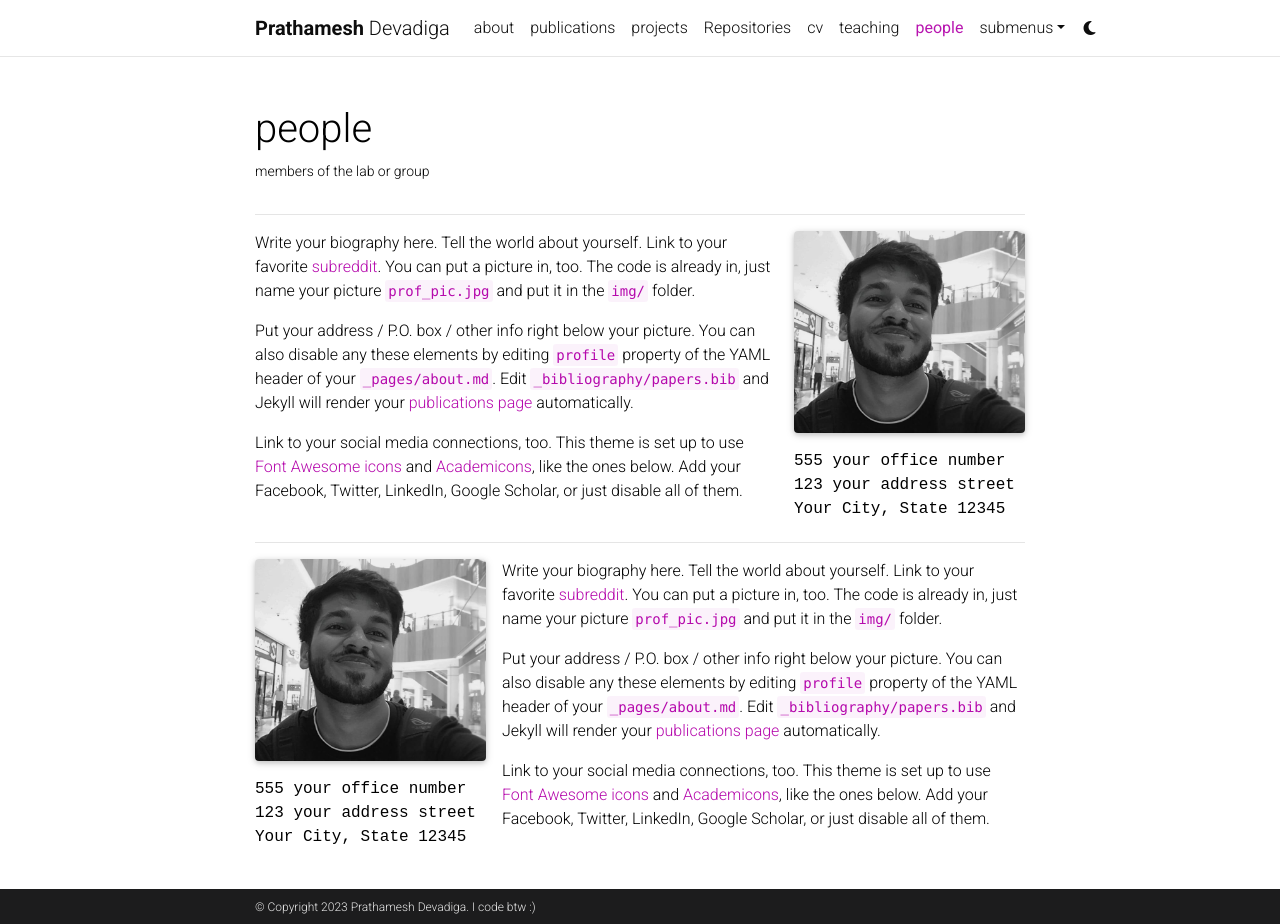
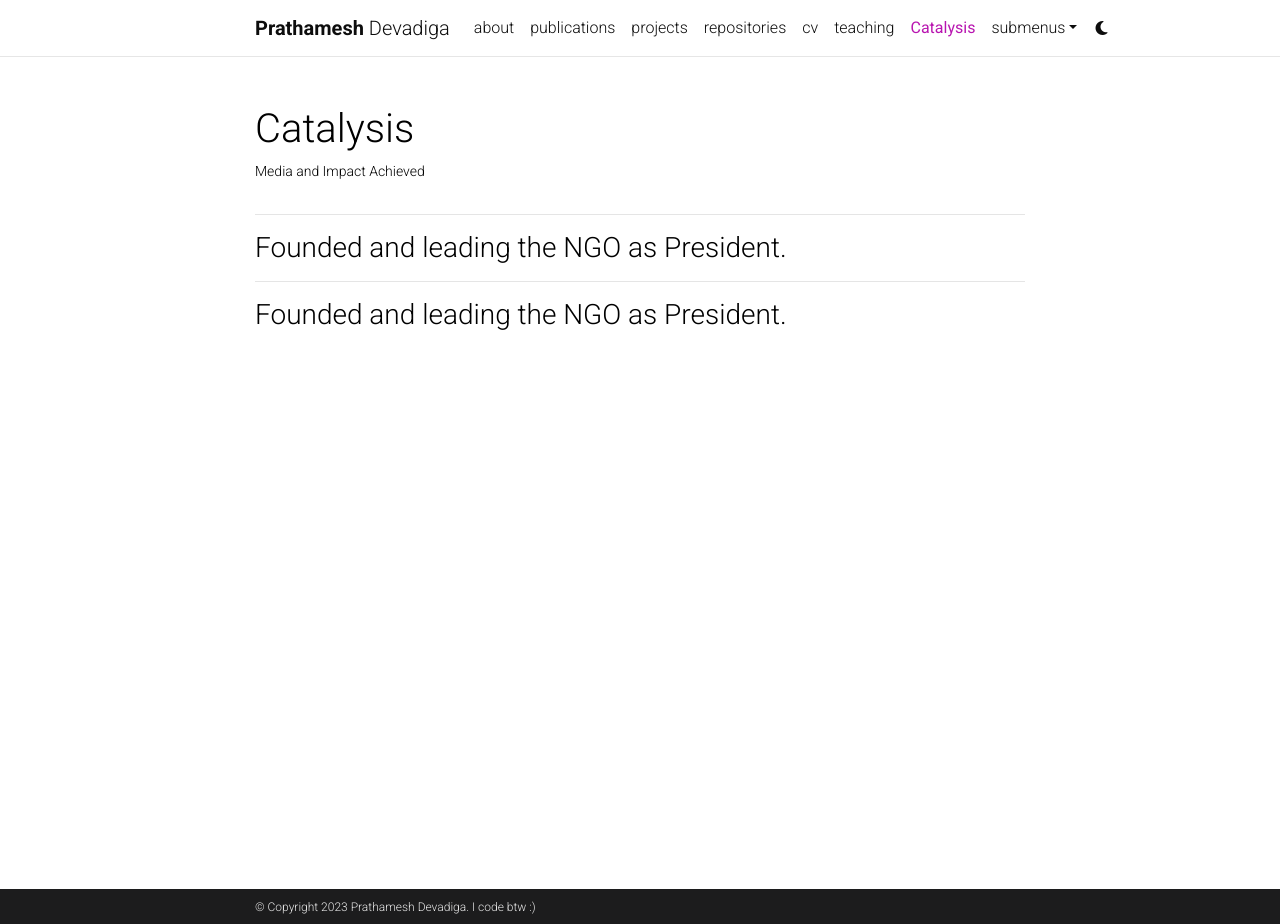
Before and after one commit to devadigapratham/devadigapratham.github.io, a Jekyll site: the page built from _pages/profiles.md, in a window 1280 px wide and 924 px high. Built offline with Jekyll 4.4.1, drawn with Linux system fonts in a browser that asks for light colours; full-size pictures stand in for the smaller copies a plugin makes; comment, search, counter and statistics services are not loaded; a style sheet for code colours, icons or effects is not loaded.

Commit message:
minor issues resolved

```diff
--- a/_pages/about_einstein.md
+++ b/_pages/about_einstein.md
@@ -1,5 +1 @@
-Write your biography here. Tell the world about yourself. Link to your favorite [subreddit](http://reddit.com). You can put a picture in, too. The code is already in, just name your picture `prof_pic.jpg` and put it in the `img/` folder.
-
-Put your address / P.O. box / other info right below your picture. You can also disable any these elements by editing `profile` property of the YAML header of your `_pages/about.md`. Edit `_bibliography/papers.bib` and Jekyll will render your [publications page](/al-folio/publications/) automatically.
-
-Link to your social media connections, too. This theme is set up to use [Font Awesome icons](https://fontawesome.com/) and [Academicons](https://jpswalsh.github.io/academicons/), like the ones below. Add your Facebook, Twitter, LinkedIn, Google Scholar, or just disable all of them.
+### Founded and leading the NGO as President.
--- a/_pages/profiles.md
+++ b/_pages/profiles.md
@@ -1,8 +1,8 @@
 ---
 layout: profiles
 permalink: /people/
-title: people
-description: members of the lab or group
+title: Catalysis
+description: Media and Impact Achieved
 nav: true
 nav_order: 6
 
@@ -10,19 +10,14 @@ profiles:
   # if you want to include more than one profile, just replicate the following block
   # and create one content file for each profile inside _pages/
   - align: right
-    image: prof_pic.jpg
+    image:
     content: about_einstein.md
     image_circular: false # crops the image to make it circular
-    more_info: >
-      <p>555 your office number</p>
-      <p>123 your address street</p>
-      <p>Your City, State 12345</p>
+    more_info:
+
   - align: left
-    image: prof_pic.jpg
+    image:
     content: about_einstein.md
     image_circular: false # crops the image to make it circular
-    more_info: >
-      <p>555 your office number</p>
-      <p>123 your address street</p>
-      <p>Your City, State 12345</p>
+    more_info:
 ---
```
Also changed, not shown: _pages/repositories.md (+1 -1 lines).
